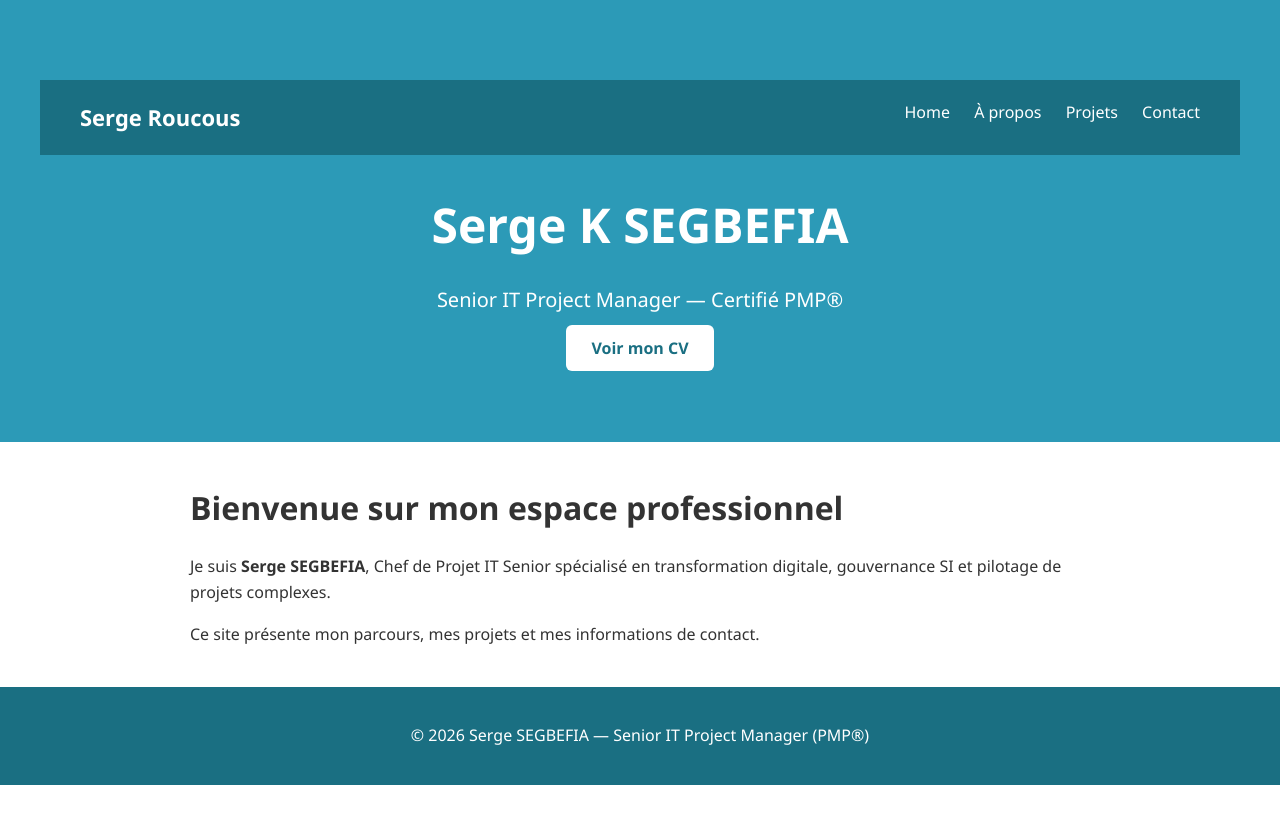
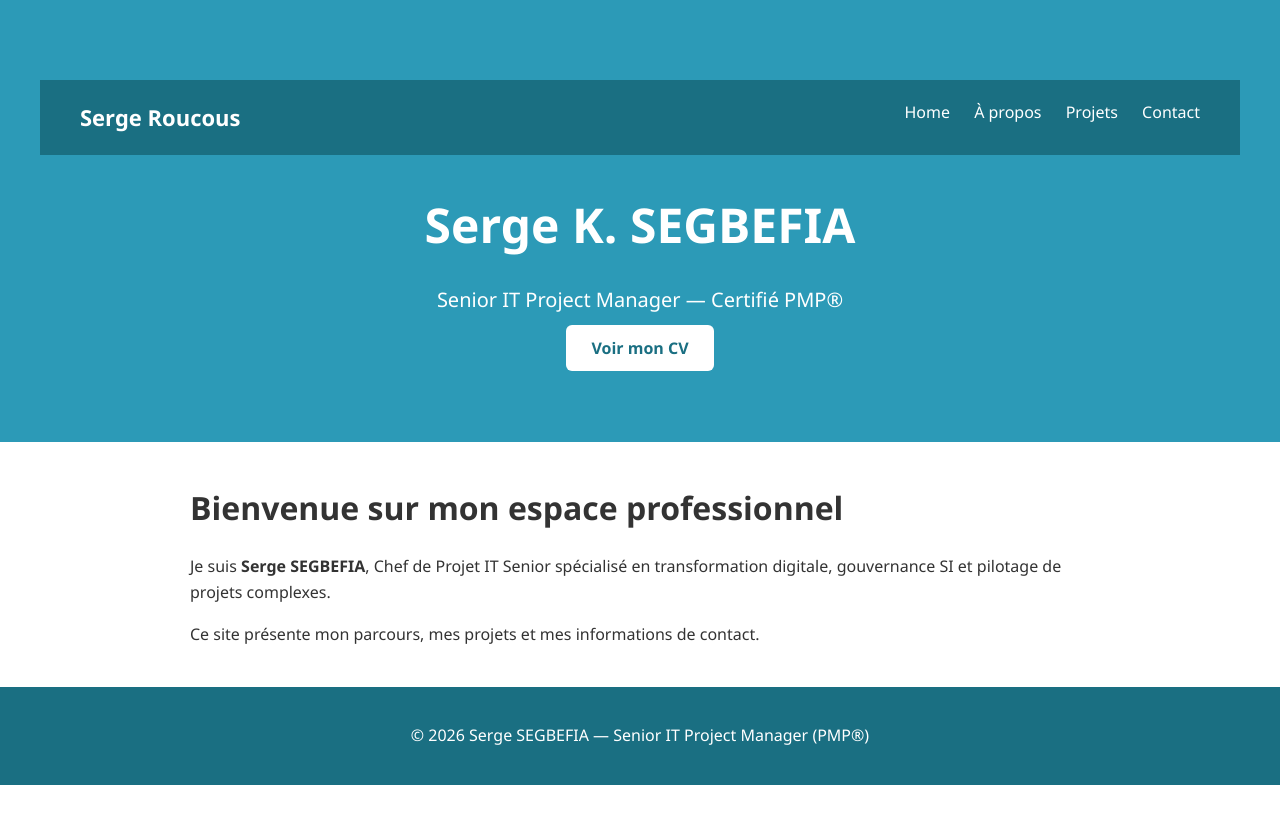
Before and after one commit to segserge/careerpath, a Jekyll site: the page built from index.md, in a window 1280 px wide. Shown: the top 824 px of the page. Built offline with Jekyll 4.4.1, drawn with Linux system fonts in a browser that asks for light colours.

```diff
--- a/index.md
+++ b/index.md
@@ -1,7 +1,7 @@
 ---
 layout: default
 title: Accueil
-hero_title: Serge K SEGBEFIA
+hero_title: Serge K. SEGBEFIA
 hero_subtitle: Senior IT Project Manager — Certifié PMP®
 hero_button: Voir mon CV
 hero_button_url: /cv
```
